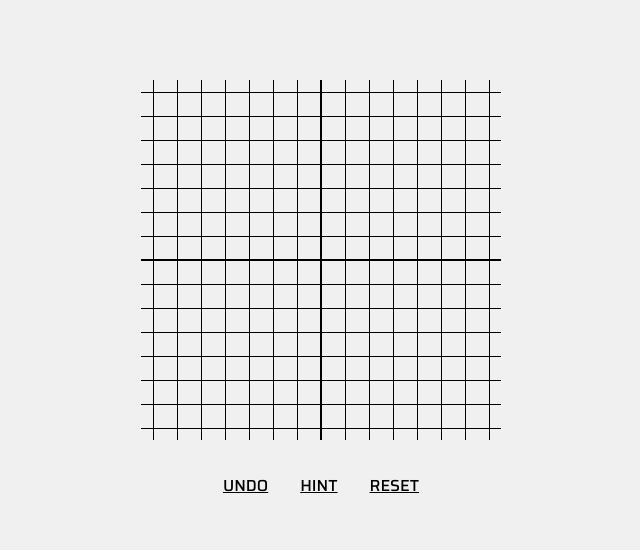
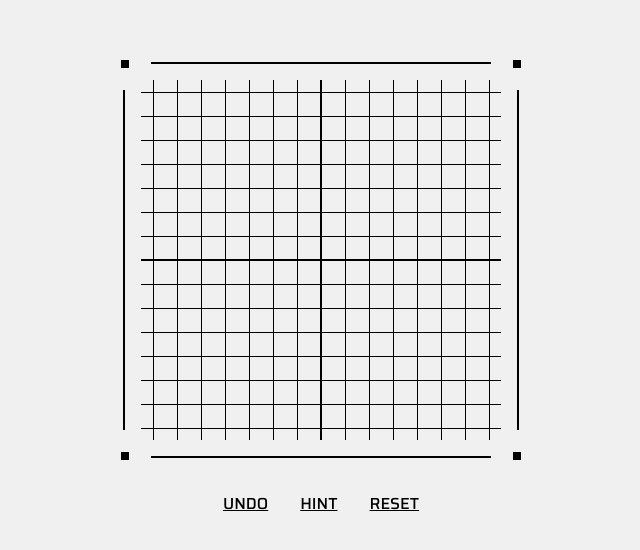
Before and after one commit to ychenz/gomoku-web-game-demo, a React (Create React App) app: page / in a window 1280 px wide. Shown: the part 110-660 px from the top of the page, without its empty margins (319-959 px from the left). Built offline with nearby package versions, Linux system fonts and the light colour scheme; the HTML template or start-up script is replaced by a standard one.

Commit message:
MASTER: Fixed bug: UI move visualization; hints not removed after undo. Improvement: Added board frame and corner decorator.

```diff
--- a/src/components/Board/Position/styles.ts
+++ b/src/components/Board/Position/styles.ts
@@ -12,6 +12,7 @@ const Position = styled.button<{ disabled: boolean }>`
   border: none;
   padding: 0;
   cursor: pointer;
+  z-index: 1; // Should be placed above board and frame
 
   ${p => p.disabled && `
     pointer-events: none;
@@ -52,7 +53,7 @@ export const Holder = styled.div<{ isVisible: boolean, placeHolder: PlayerType }
   left: 3px;
   top: 3px;
   background: black;
-  transform: rotate(45deg);
+  border-radius: 50%;
 
   ${p => p.placeHolder === Player.white && `
     background: white;
--- a/src/components/Board/index.tsx
+++ b/src/components/Board/index.tsx
@@ -21,8 +21,27 @@ export function Board(props: Props): React.ReactElement {
     initBoardAction();
   }, [initBoardAction]);
 
+  const renderCornerDecorators = () => (
+    <>
+      <S.FrameDecoratorContainer topAligned leftAligned>
+        <S.FrameDecorator topAligned leftAligned />
+      </S.FrameDecoratorContainer>
+      <S.FrameDecoratorContainer topAligned rightAligned>
+        <S.FrameDecorator topAligned rightAligned />
+      </S.FrameDecoratorContainer>
+      <S.FrameDecoratorContainer bottomAligned leftAligned>
+        <S.FrameDecorator bottomAligned leftAligned />
+      </S.FrameDecoratorContainer>
+      <S.FrameDecoratorContainer bottomAligned rightAligned>
+        <S.FrameDecorator bottomAligned rightAligned />
+      </S.FrameDecoratorContainer>
+    </>
+  );
+
   return (
     <S.Root>
+      <S.Frame>
+        {renderCornerDecorators()}
         {[...Array(dimension).keys()].map(y => (
           <S.Row key={y}>
             {[...Array(dimension).keys()].map(x => (
@@ -30,6 +49,7 @@ export function Board(props: Props): React.ReactElement {
             ))}
           </S.Row>
         ))}
+      </S.Frame>
     </S.Root>
   );
 }
--- a/src/components/Board/styles.ts
+++ b/src/components/Board/styles.ts
@@ -1,12 +1,54 @@
 import styled from "styled-components";
 
 const Board = styled.div`
-  width: 360px;
-  height: 360px;
+  width: 396px;
+  height: 396px;
 `;
+
+export const Root = Board;
 
 export const Row = styled.div`
   display: flex;
 `;
 
-export const Root = Board;
+export const Frame = styled.div`
+   padding: 16px;
+   background: transparent;
+   border: 2px solid black;
+   position: relative;
+`;
+
+export const FrameDecoratorContainer = styled.div<{
+  topAligned?: boolean;
+  leftAligned?: boolean;
+  bottomAligned?: boolean;
+  rightAligned?: boolean
+}>`
+  position: absolute;
+  // Place decorator to corners while covering frame border
+  ${p => p.topAligned && "top: -2px;"};
+  ${p => p.leftAligned && "left: -2px;"};
+  ${p => p.bottomAligned && "bottom: -2px;"};
+  ${p => p.rightAligned && "right: -2px;"};
+
+  height: 28px;
+  width: 28px;
+  background: #f0f0f0;
+`;
+
+export const FrameDecorator = styled.div<{
+  topAligned?: boolean;
+  leftAligned?: boolean;
+  bottomAligned?: boolean;
+  rightAligned?: boolean
+}>`
+  height: 8px;
+  width: 8px;
+  background: black;
+  position: absolute;
+
+  ${p => p.topAligned && "top: -2px;"};
+  ${p => p.leftAligned && "left: -2px;"};
+  ${p => p.bottomAligned && "bottom: -2px;"};
+  ${p => p.rightAligned && "right: -2px;"};
+`;
--- a/src/reducers/board/index.ts
+++ b/src/reducers/board/index.ts
@@ -103,6 +103,14 @@ const boardSlice = createSlice({
           });
         }
 
+        // Remove any hints
+        if (position.isHintMove) {
+          return new PositionRecord({
+            ...position.toJS(),
+            isHintMove: false
+          });
+        }
+
         return position;
       });
 
```
Lines whose indentation alone changed are shown as unchanged.
